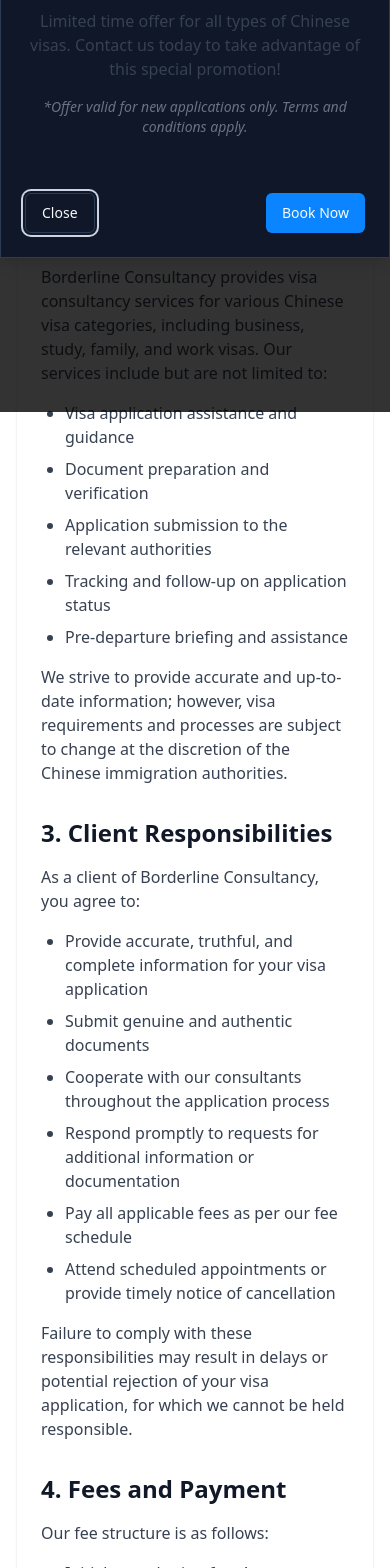
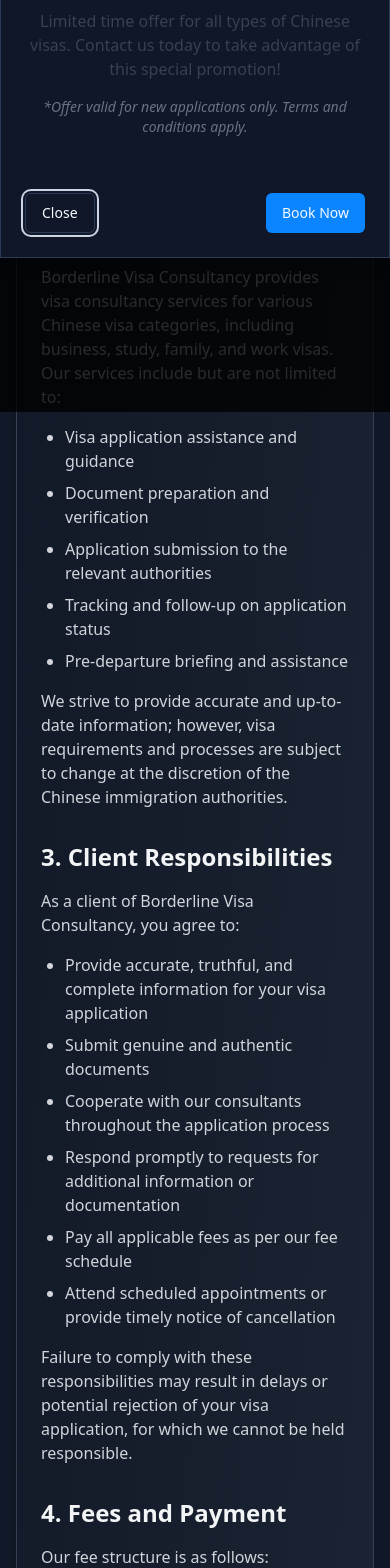
Before and after one commit to webdevabdul0/borderline-consultancy-web, a React (Vite) app: page /terms in a window 390 px wide. Shown: the part 432-2000 px from the top of the page. Built offline with nearby package versions, Linux system fonts and the light colour scheme.

Commit message:
Fix: Dark mode inconsistencies across pages
Addresses dark mode issues by ensuring correct text and background colors on all pages.

```diff
--- a/src/components/ui/checkbox.tsx
+++ b/src/components/ui/checkbox.tsx
@@ -1,3 +1,4 @@
+
 import * as React from "react"
 import * as CheckboxPrimitive from "@radix-ui/react-checkbox"
 import { Check } from "lucide-react"
--- a/src/components/ui/collapsible.tsx
+++ b/src/components/ui/collapsible.tsx
@@ -1,3 +1,4 @@
+
 import * as CollapsiblePrimitive from "@radix-ui/react-collapsible"
 
 const Collapsible = CollapsiblePrimitive.Root
--- a/src/index.css
+++ b/src/index.css
@@ -48,19 +48,19 @@
   }
 
   h1 {
-    @apply text-5xl md:text-6xl lg:text-7xl font-black leading-tight;
+    @apply text-5xl md:text-6xl lg:text-7xl font-black leading-tight text-gray-100;
   }
 
   h2 {
-    @apply text-3xl md:text-4xl lg:text-5xl font-bold;
+    @apply text-3xl md:text-4xl lg:text-5xl font-bold text-gray-100;
   }
 
   h3 {
-    @apply text-2xl md:text-3xl lg:text-4xl font-bold;
+    @apply text-2xl md:text-3xl lg:text-4xl font-bold text-gray-100;
   }
 
   p {
-    @apply text-base md:text-lg font-medium;
+    @apply text-base md:text-lg font-medium text-gray-300;
   }
 
   .animate-hover {
--- a/src/pages/Terms.tsx
+++ b/src/pages/Terms.tsx
@@ -16,42 +16,42 @@ const Terms = () => {
       </section>
 
       {/* Terms Content Section */}
-      <section className="py-12 bg-white">
+      <section className="py-12 bg-gray-900">
         <div className="container mx-auto px-4 md:px-6">
-          <div className="max-w-4xl mx-auto bg-white rounded-lg p-6 md:p-8 shadow-sm border border-gray-100">
-            <div className="prose max-w-none text-gray-700">
-              <p className="text-sm text-gray-500 mb-6">Last Updated: May 13, 2023</p>
+          <div className="max-w-4xl mx-auto gradient-card rounded-lg p-6 md:p-8 shadow-md border border-gray-700">
+            <div className="prose max-w-none text-gray-200">
+              <p className="text-sm text-gray-400 mb-6">Last Updated: May 13, 2023</p>
 
               <div className="mb-8">
-                <h2 className="text-2xl font-bold text-gray-900 mb-4">1. Introduction</h2>
-                <p>
-                  Welcome to Borderline Consultancy ("we," "our," or "us"). These Terms and Conditions govern your use of our visa consultancy services and website. By using our services, you agree to comply with and be bound by these terms. Please read them carefully.
+                <h2 className="text-2xl font-bold text-gray-100 mb-4">1. Introduction</h2>
+                <p className="text-gray-300">
+                  Welcome to Borderline Visa Consultancy ("we," "our," or "us"). These Terms and Conditions govern your use of our visa consultancy services and website. By using our services, you agree to comply with and be bound by these terms. Please read them carefully.
                 </p>
               </div>
 
               <div className="mb-8">
-                <h2 className="text-2xl font-bold text-gray-900 mb-4">2. Services</h2>
-                <p className="mb-4">
-                  Borderline Consultancy provides visa consultancy services for various Chinese visa categories, including business, study, family, and work visas. Our services include but are not limited to:
+                <h2 className="text-2xl font-bold text-gray-100 mb-4">2. Services</h2>
+                <p className="mb-4 text-gray-300">
+                  Borderline Visa Consultancy provides visa consultancy services for various Chinese visa categories, including business, study, family, and work visas. Our services include but are not limited to:
                 </p>
-                <ul className="list-disc pl-6 space-y-2 mb-4">
+                <ul className="list-disc pl-6 space-y-2 mb-4 text-gray-300">
                   <li>Visa application assistance and guidance</li>
                   <li>Document preparation and verification</li>
                   <li>Application submission to the relevant authorities</li>
                   <li>Tracking and follow-up on application status</li>
                   <li>Pre-departure briefing and assistance</li>
                 </ul>
-                <p>
+                <p className="text-gray-300">
                   We strive to provide accurate and up-to-date information; however, visa requirements and processes are subject to change at the discretion of the Chinese immigration authorities.
                 </p>
               </div>
 
               <div className="mb-8">
-                <h2 className="text-2xl font-bold text-gray-900 mb-4">3. Client Responsibilities</h2>
-                <p className="mb-4">
-                  As a client of Borderline Consultancy, you agree to:
+                <h2 className="text-2xl font-bold text-gray-100 mb-4">3. Client Responsibilities</h2>
+                <p className="mb-4 text-gray-300">
+                  As a client of Borderline Visa Consultancy, you agree to:
                 </p>
-                <ul className="list-disc pl-6 space-y-2 mb-4">
+                <ul className="list-disc pl-6 space-y-2 mb-4 text-gray-300">
                   <li>Provide accurate, truthful, and complete information for your visa application</li>
                   <li>Submit genuine and authentic documents</li>
                   <li>Cooperate with our consultants throughout the application process</li>
@@ -59,102 +59,102 @@ const Terms = () => {
                   <li>Pay all applicable fees as per our fee schedule</li>
                   <li>Attend scheduled appointments or provide timely notice of cancellation</li>
                 </ul>
-                <p>
+                <p className="text-gray-300">
                   Failure to comply with these responsibilities may result in delays or potential rejection of your visa application, for which we cannot be held responsible.
                 </p>
               </div>
 
               <div className="mb-8">
-                <h2 className="text-2xl font-bold text-gray-900 mb-4">4. Fees and Payment</h2>
-                <p className="mb-4">
+                <h2 className="text-2xl font-bold text-gray-100 mb-4">4. Fees and Payment</h2>
+                <p className="mb-4 text-gray-300">
                   Our fee structure is as follows:
                 </p>
-                <ul className="list-disc pl-6 space-y-2 mb-4">
+                <ul className="list-disc pl-6 space-y-2 mb-4 text-gray-300">
                   <li>Initial consultation fee: As per current rates (may be waived if you proceed with our services)</li>
                   <li>Service fees: Vary depending on the type of visa and services required</li>
                   <li>Third-party fees: These include embassy fees, authentication charges, courier fees, etc.</li>
                 </ul>
-                <p className="mb-4">
+                <p className="mb-4 text-gray-300">
                   Payment terms:
                 </p>
-                <ul className="list-disc pl-6 space-y-2 mb-4">
+                <ul className="list-disc pl-6 space-y-2 mb-4 text-gray-300">
                   <li>50% advance payment at the time of engagement</li>
                   <li>Remaining balance before application submission</li>
                   <li>Additional services will be billed separately</li>
                 </ul>
-                <p>
+                <p className="text-gray-300">
                   All fees paid are non-refundable once the service has commenced, except as provided in our refund policy.
                 </p>
               </div>
 
               <div className="mb-8">
-                <h2 className="text-2xl font-bold text-gray-900 mb-4">5. Refund Policy</h2>
-                <p className="mb-4">
+                <h2 className="text-2xl font-bold text-gray-100 mb-4">5. Refund Policy</h2>
+                <p className="mb-4 text-gray-300">
                   Our refund policy is as follows:
                 </p>
-                <ul className="list-disc pl-6 space-y-2 mb-4">
+                <ul className="list-disc pl-6 space-y-2 mb-4 text-gray-300">
                   <li>Consultation fees are non-refundable</li>
                   <li>If you cancel our services before we commence work, we will refund 70% of the advance payment</li>
                   <li>No refunds will be issued once we have begun processing your application</li>
                   <li>Embassy fees and third-party charges are non-refundable as these are paid directly to the respective authorities</li>
                 </ul>
-                <p>
+                <p className="text-gray-300">
                   Please note that we cannot guarantee the approval of your visa application, as the final decision rests with the immigration authorities.
                 </p>
               </div>
 
               <div className="mb-8">
-                <h2 className="text-2xl font-bold text-gray-900 mb-4">6. Confidentiality and Privacy</h2>
-                <p>
+                <h2 className="text-2xl font-bold text-gray-100 mb-4">6. Confidentiality and Privacy</h2>
+                <p className="text-gray-300">
                   We respect your privacy and will handle your personal information in accordance with our Privacy Policy. We will not disclose your personal information to third parties except as required for your visa application or as required by law.
                 </p>
               </div>
 
               <div className="mb-8">
-                <h2 className="text-2xl font-bold text-gray-900 mb-4">7. Limitation of Liability</h2>
-                <p>
-                  While we make every effort to ensure the success of your visa application, we cannot guarantee approval as the final decision rests with the immigration authorities. Borderline Consultancy shall not be liable for any direct, indirect, incidental, special, or consequential damages resulting from the use of our services, including but not limited to visa denial, delays, or changes in immigration policies.
+                <h2 className="text-2xl font-bold text-gray-100 mb-4">7. Limitation of Liability</h2>
+                <p className="text-gray-300">
+                  While we make every effort to ensure the success of your visa application, we cannot guarantee approval as the final decision rests with the immigration authorities. Borderline Visa Consultancy shall not be liable for any direct, indirect, incidental, special, or consequential damages resulting from the use of our services, including but not limited to visa denial, delays, or changes in immigration policies.
                 </p>
               </div>
 
               <div className="mb-8">
-                <h2 className="text-2xl font-bold text-gray-900 mb-4">8. Force Majeure</h2>
-                <p>
-                  Borderline Consultancy shall not be liable for any failure or delay in performing our obligations where such failure or delay results from causes beyond our reasonable control, including but not limited to natural disasters, governmental actions, or other events that are unforeseeable and outside our control.
+                <h2 className="text-2xl font-bold text-gray-100 mb-4">8. Force Majeure</h2>
+                <p className="text-gray-300">
+                  Borderline Visa Consultancy shall not be liable for any failure or delay in performing our obligations where such failure or delay results from causes beyond our reasonable control, including but not limited to natural disasters, governmental actions, or other events that are unforeseeable and outside our control.
                 </p>
               </div>
 
               <div className="mb-8">
-                <h2 className="text-2xl font-bold text-gray-900 mb-4">9. Amendments to Terms</h2>
-                <p>
+                <h2 className="text-2xl font-bold text-gray-100 mb-4">9. Amendments to Terms</h2>
+                <p className="text-gray-300">
                   We reserve the right to modify these Terms and Conditions at any time. Changes will be effective immediately upon posting on our website. Your continued use of our services after any modifications indicates your acceptance of the updated terms.
                 </p>
               </div>
 
               <div className="mb-8">
-                <h2 className="text-2xl font-bold text-gray-900 mb-4">10. Governing Law</h2>
-                <p>
+                <h2 className="text-2xl font-bold text-gray-100 mb-4">10. Governing Law</h2>
+                <p className="text-gray-300">
                   These Terms and Conditions shall be governed by and construed in accordance with the laws of Pakistan. Any disputes arising under these terms shall be subject to the exclusive jurisdiction of the courts of Lahore, Pakistan.
                 </p>
               </div>
 
               <div>
-                <h2 className="text-2xl font-bold text-gray-900 mb-4">11. Contact Information</h2>
-                <p>
+                <h2 className="text-2xl font-bold text-gray-100 mb-4">11. Contact Information</h2>
+                <p className="text-gray-300">
                   If you have any questions about these Terms and Conditions, please contact us at:
                 </p>
-                <address className="not-italic mt-4">
-                  Borderline Consultancy<br />
-                  MM Alam Road, Gulberg III<br />
-                  Lahore, Pakistan<br />
-                  Email: info@borderlineconsultancy.com<br />
-                  Phone: +92 321 1234567
+                <address className="not-italic mt-4 text-gray-300">
+                  Borderline Visa Consultancy<br />
+                  Office 26 M2 Floor, Eden Tower<br />
+                  Gulberg 3, Lahore, Pakistan<br />
+                  Email: info@borderlinevisa.com<br />
+                  Phone: +92 333 0481 399
                 </address>
               </div>
             </div>
 
             <div className="mt-12 text-center">
-              <p className="text-gray-600 mb-6">
+              <p className="text-gray-400 mb-6">
                 By using our services, you acknowledge that you have read, understood, and agree to be bound by these Terms and Conditions.
               </p>
               <Button asChild className="bg-blue-600 hover:bg-blue-700 btn-hover">
```
Also changed, not shown: src/pages/NotFound.tsx (+13 -7 lines).
